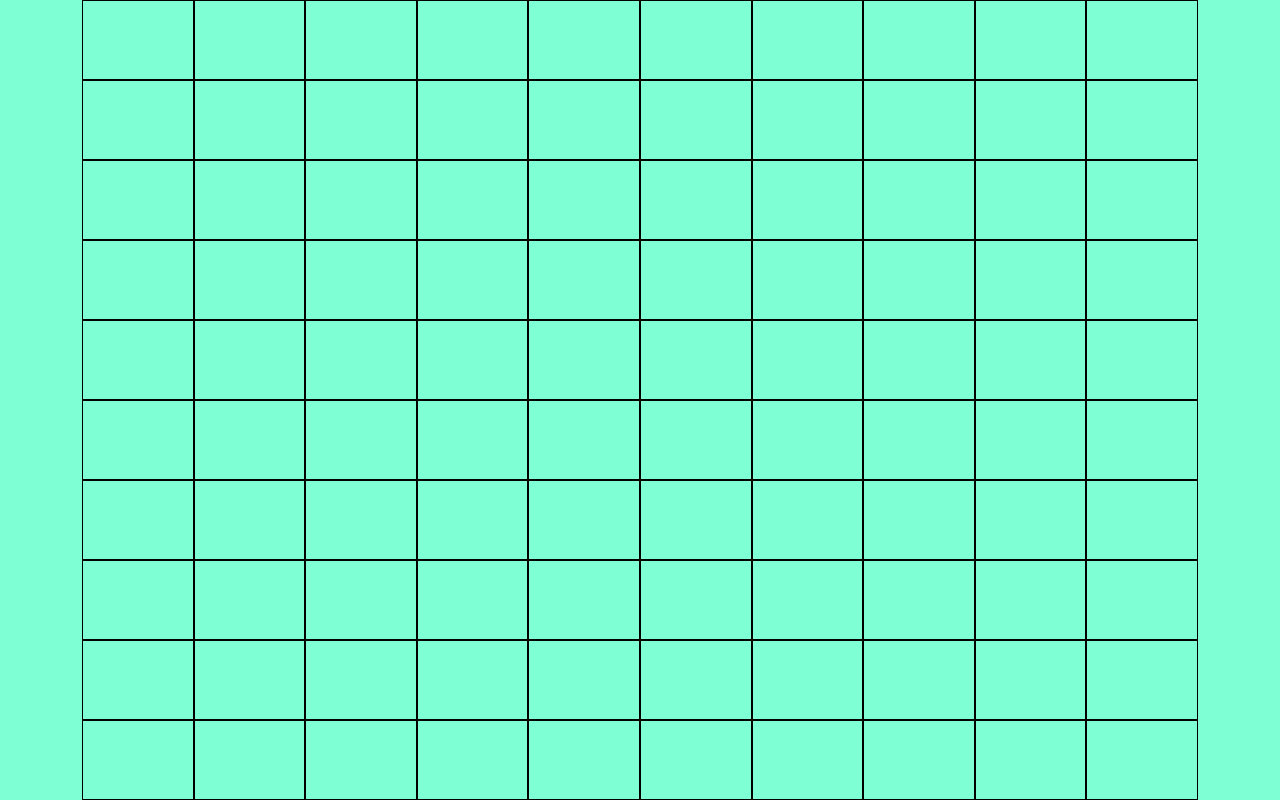
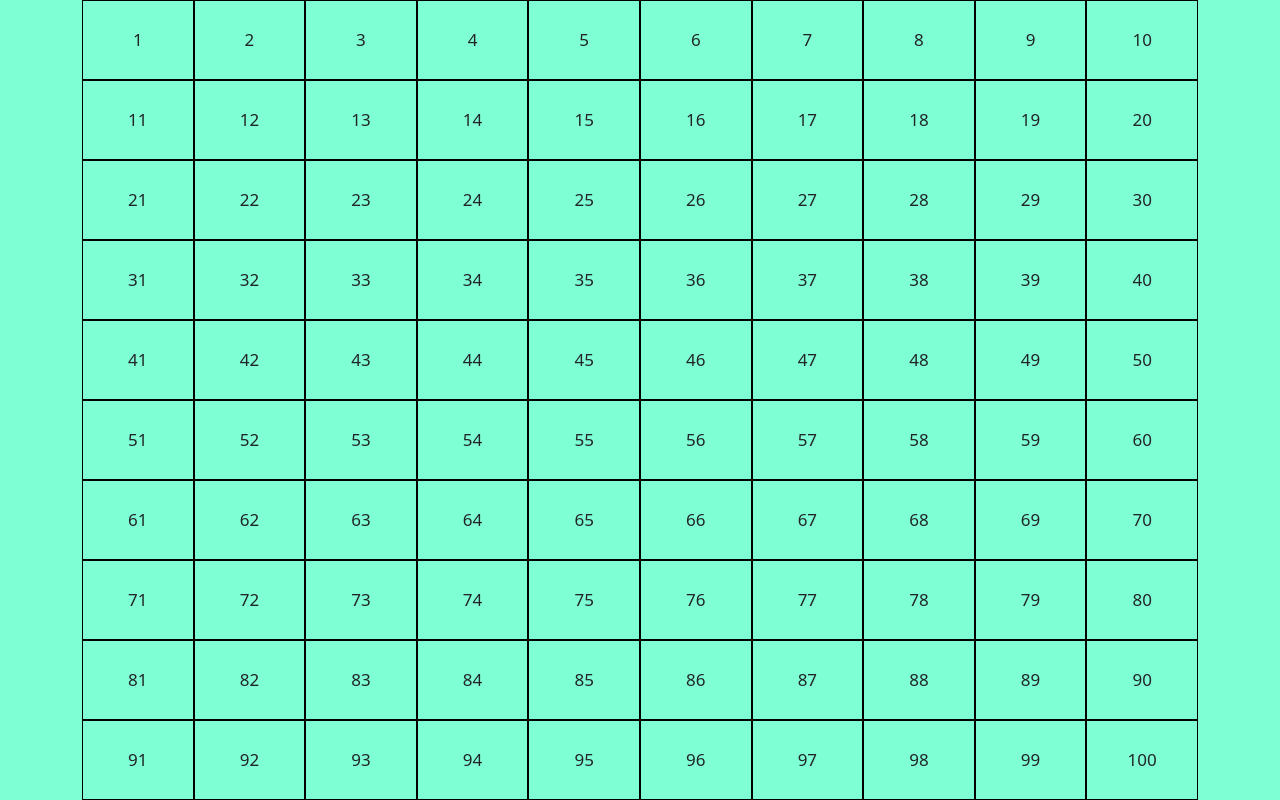
Before and after one commit to davidedev04/js-campominato-grid, a plain HTML site: page index.html in a window 1280 px wide. Drawn offline with nearby package versions, Linux system fonts and the light colour scheme.

Commit message:
implementati numeri in griglia

```diff
--- a/campo.js
+++ b/campo.js
@@ -5,11 +5,11 @@
 const gridCampo = document.getElementById("grid");
 
 // definiamo il ciclo della tabella
-for (let i = 0; i < 100; i++) {
+for (let i = 1; i <= 100; i++) {
 
     const newEl = createAnElement("div", "square");
 
-
+    newEl.append(i);
 
     gridCampo.append(newEl);
 
--- a/css/style.css
+++ b/css/style.css
@@ -20,4 +20,8 @@
     width: 10%;
     height: 10%;
     border: 1px solid #000;
+    display: flex;
+    justify-content: center;
+    align-items: center;
+    font-size: 17px;
 }
```
